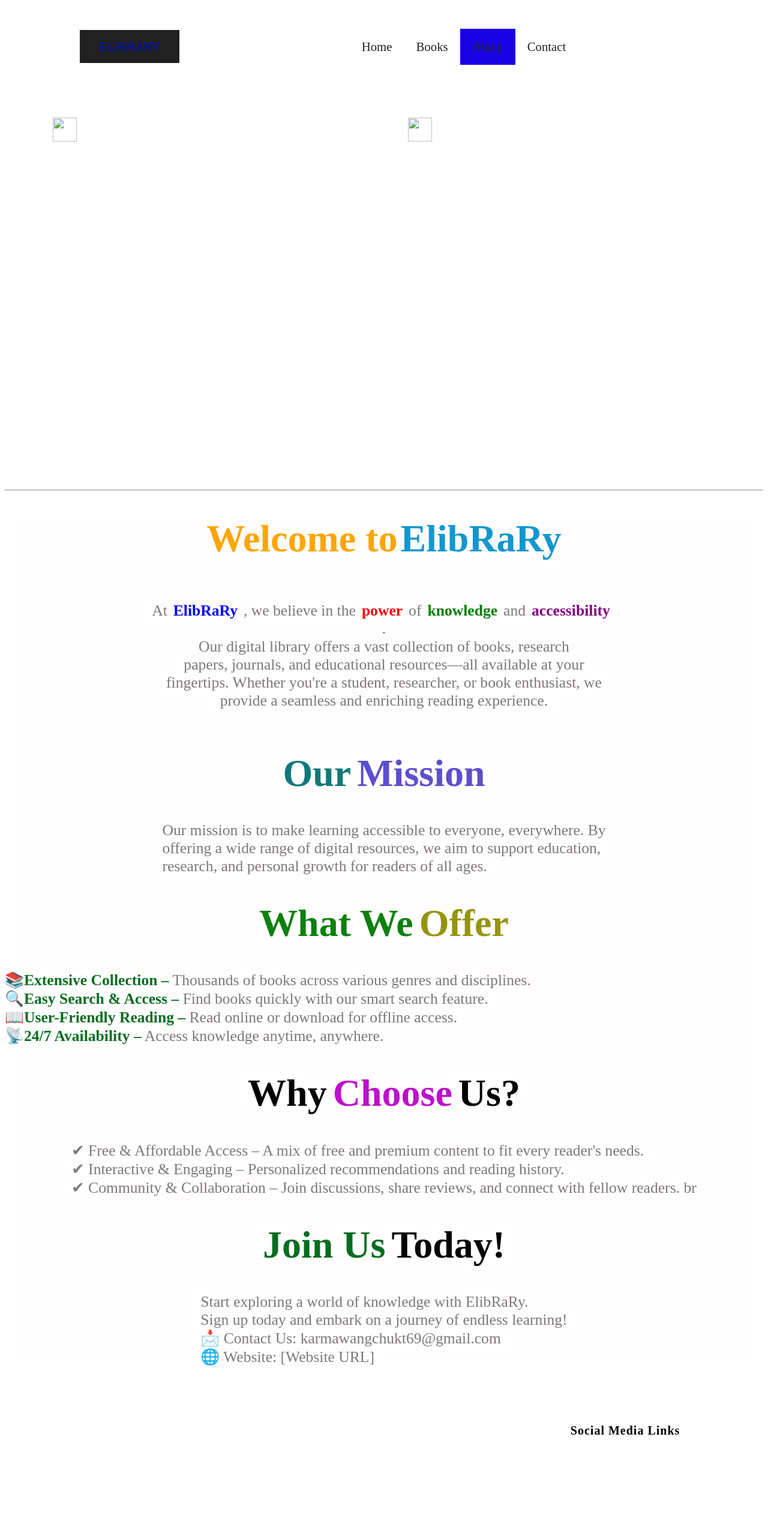
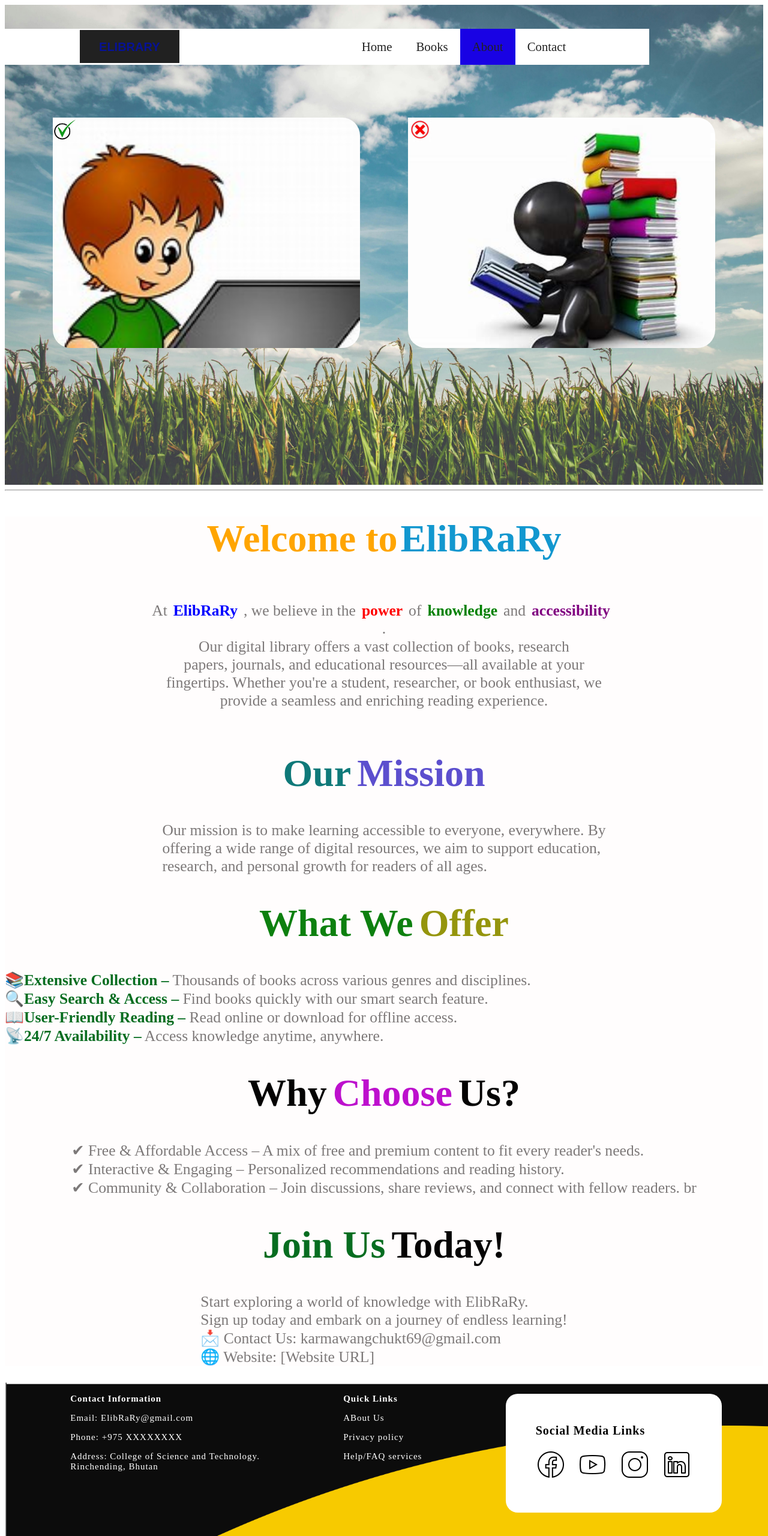
Before and after one commit to karma96-WT/E-Library, a plain HTML site: page about.html in a window 1280 px wide. Shown: the top 2560 px of the page at 60% size. Drawn offline with Linux system fonts and the light colour scheme; the site is published under a folder, as on GitHub Pages, so addresses that start at the root find nothing.

Commit message:
Update about.html

```diff
--- a/about.html
+++ b/about.html
@@ -12,7 +12,7 @@
       .section {
         width: 100%;
         min-height: 100vh;
-        background: url(/image/pexels-pixabay-158827.jpg) center no-repeat;
+        background: url(image/pexels-pixabay-158827.jpg) center no-repeat;
         background-size: cover;
         filter: brightness(100%);
       }
@@ -208,7 +208,7 @@
           style="
             width: 40vw;
             height: 30vw;
-            background-image: url(/image/th.jpg);
+            background-image: url(image/th.jpg);
             background-repeat: no-repeat;
             background-size: cover;
             border-radius: 30px;
@@ -216,13 +216,13 @@
           onmouseover="this.style.transform='scale(1.2)'"
           onmouseout="this.style.transform='scale(1)'"
         >
-          <img src="/image/download.jpg" style="width: 40px; height: 40px" />
+          <img src="image/download.jpg" style="width: 40px; height: 40px" />
         </div>
         <div
           style="
             width: 40vw;
             height: 30vw;
-            background-image: url(/image/ht.jpg);
+            background-image: url(image/ht.jpg);
             background-repeat: no-repeat;
             background-size: cover;
             border-radius: 30px;
@@ -230,7 +230,7 @@
           onmouseover="this.style.transform='scale(1.2)'"
           onmouseout="this.style.transform='scale(1)'"
         >
-          <img src="/image/cross.jpg" style="width: 40px; height: 40px" />
+          <img src="image/cross.jpg" style="width: 40px; height: 40px" />
         </div>
       </div>
     </section>
@@ -392,7 +392,7 @@
       style="
         width: 100%;
         height: fit-content;
-        background: url(/image/footer.png);
+        background: url(image/footer.png);
         color: white;
         font-size: 20px;
         padding: 20px;
@@ -438,16 +438,16 @@
         <b>Social Media Links</b>
         <div style="display: flex; gap: 20px; margin-top: 20px">
           <a href="" class="footer-social-media-links-hover"
-            ><img src="/image/facebook.png" alt=""
+            ><img src="image/facebook.png" alt=""
           /></a>
           <a href="" class="footer-social-media-links-hover"
-            ><img src="/image/youtube.png" alt=""
+            ><img src="image/youtube.png" alt=""
           /></a>
           <a href="" class="footer-social-media-links-hover"
-            ><img src="/image/instagram.png" alt=""
+            ><img src="image/instagram.png" alt=""
           /></a>
           <a href="" class="footer-social-media-links-hover"
-            ><img src="/image/linkedin.png" alt=""
+            ><img src="image/linkedin.png" alt=""
           /></a>
         </div>
       </section>
```
